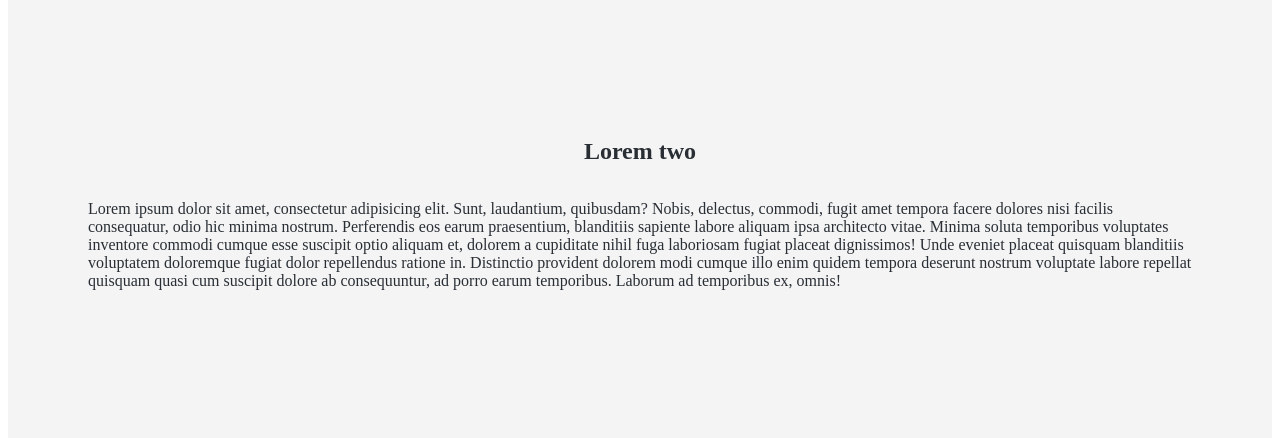
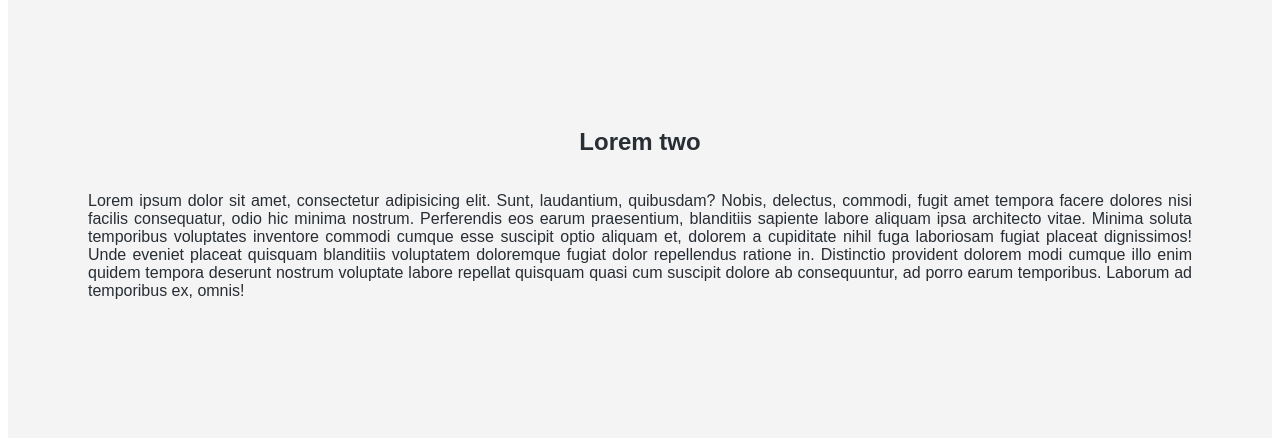
Before and after one commit to 1kenz/Project-003-ParallaxWebsite, a plain HTML site: page index.html in a window 1280 px wide. Shown: the part 940-1378 px from the top of the page. Drawn offline with Linux system fonts and the light colour scheme.

Commit message:
fist demo

```diff
--- a/sass/_section.scss
+++ b/sass/_section.scss
@@ -7,6 +7,11 @@ section {
     flex-direction: column;
     min-height: 25rem;
     padding: 3rem 5rem;
+    h2,
+    p {
+        font-family: Arial, Helvetica, sans-serif;
+        text-align: justify;
+    }
     &:nth-of-type(odd) {
         background-position: center;
         background-size: cover;
@@ -19,7 +24,6 @@ section {
             padding: 1.25rem;
             font-size: 1.5rem;
             text-transform: uppercase;
-            font-family: Arial, Helvetica, sans-serif;
         }
     }
     &:first-of-type {
```
Also changed, not shown: base.css.
